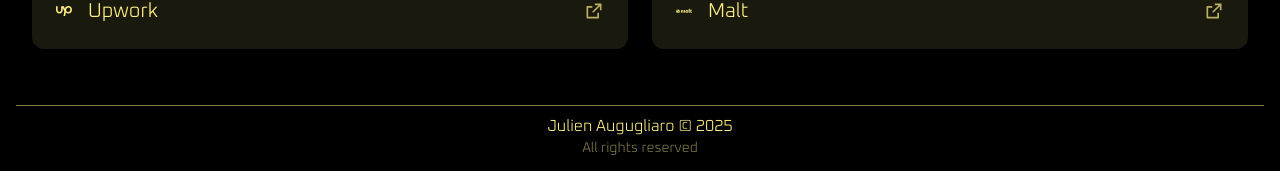
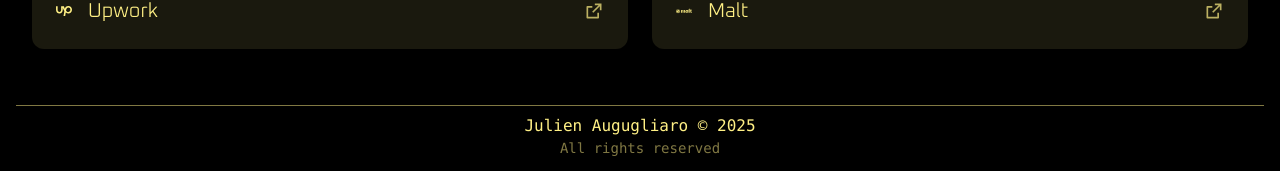
Before and after one commit to cram0/website-v3, a React (Vite) app: page / in a window 1280 px wide. Shown: the part 799-970 px from the top of the page. Built offline with nearby package versions, Linux system fonts and the light colour scheme.

Commit message:
Update footer font

```diff
--- a/src/app/components/Footer.tsx
+++ b/src/app/components/Footer.tsx
@@ -1,6 +1,6 @@
 export default function Footer() {
   return (
-    <footer className="font-oxanium p-4 text-center" role="contentinfo">
+    <footer className="p-4 text-center font-mono" role="contentinfo">
       {/* Divider */}
 
       <div className="my-2 border-t border-yellow-200/50" />
```
